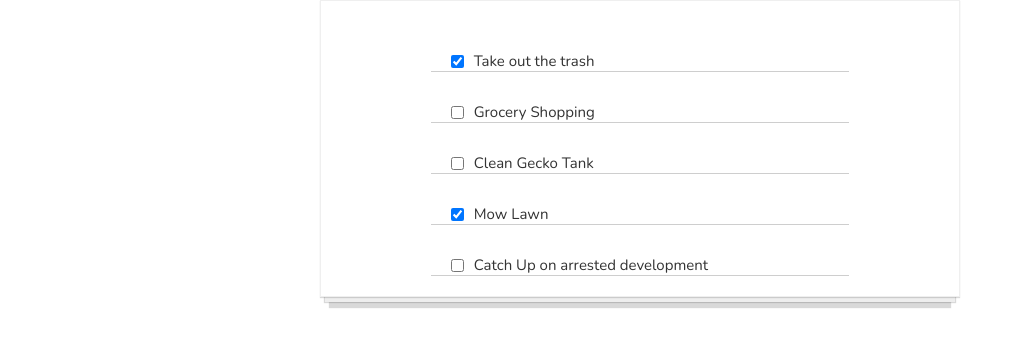
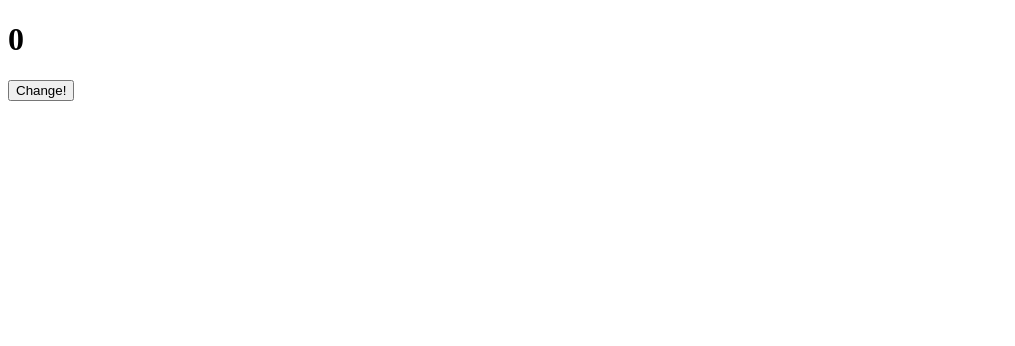
Before and after one commit to tamfolio/Learning-React, a React (Create React App) app: page / in a window 1280 px wide. Shown: the top 346 px of the page, without its empty margins (0-1015 px from the left). Built offline with nearby package versions, Linux system fonts and the light colour scheme.

Commit message:
Changing state

```diff
--- /dev/null
+++ b/src/ChangingState.jsx
@@ -0,0 +1,29 @@
+import React from "react";
+
+class ChangingState extends React.Component {
+    constructor() {
+        super()
+        this.state= {
+            count: 0
+        }
+        this.handleClick = this.handleClick.bind(this)
+    }
+
+    handleClick() {
+        this.setState(prevState => {
+            return {
+                count: prevState.count + 1
+            }
+        })
+    }
+    render() {
+        return (
+            <div>
+                <h1>{this.state.count}</h1>
+                <button onClick={this.handleClick}>Change!</button>
+            </div>
+        )
+    }
+}
+
+export default ChangingState
--- a/src/index.js
+++ b/src/index.js
@@ -1,5 +1,6 @@
 import React from 'react';
 import ReactDOM from 'react-dom';
+import ChangingState from './ChangingState';
 // import HandlingEvents from './HandlingEvents';
 // import Apps from './ClassComponent';
 // import StateClass from './State';
@@ -10,9 +11,9 @@
 // import Joke from './Joke';
 // import Products from './Products';
 // import App from './App';
-import Todo from './todo'
+// import Todo from './todo'
 
 ReactDOM.render(
-    <Todo />,
+    <ChangingState />,
   document.getElementById('root')
 );
```
